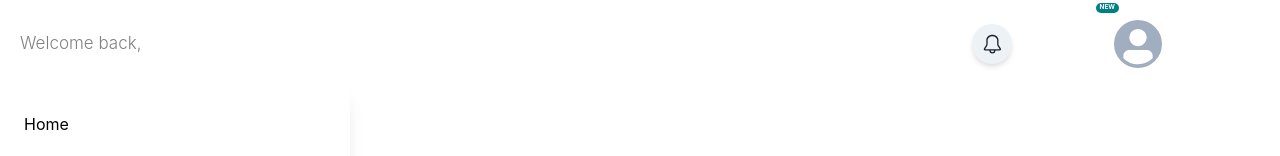
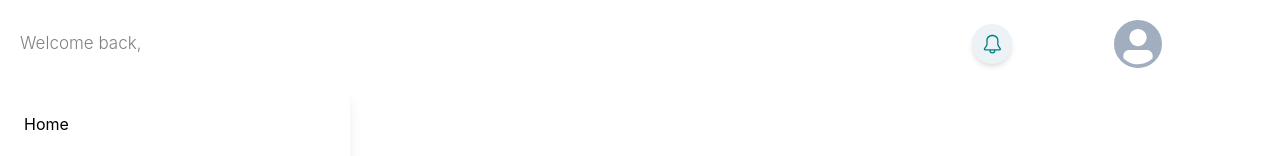
Before and after one commit to Mayor-Myles/Mylezic_Portal, a Next.js app: page /profile in a window 1280 px wide. Shown: the top 156 px of the page. Built offline with nearby package versions, Linux system fonts and the light colour scheme; no server answers.

Commit message:
Update topNavbar.js

```diff
--- a/components/topNavbar.js
+++ b/components/topNavbar.js
@@ -56,9 +56,10 @@ setIsRead(true);
     icon={<GoBell />}
     mr="4"
     borderRadius="50%"
+      color={(messages && !isRead) && "teal"}
   />
-  <Flex
-    position="absolute"
+        {/* <Flex
+    position="relative"
     top="-5px"  // Adjusted to be closer to the top of the bell icon
     right="-5px"  // Adjusted to align closer to the bell
     align="center"
@@ -68,7 +69,7 @@ setIsRead(true);
         New
       </Badge>
     )}
-  </Flex>
+  </Flex>*/}
 </Flex>
 
         <Avatar onClick={()=>router.push("/profile")} size="md" name={user.fullname} />
```
